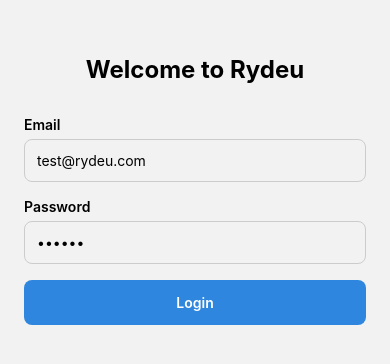
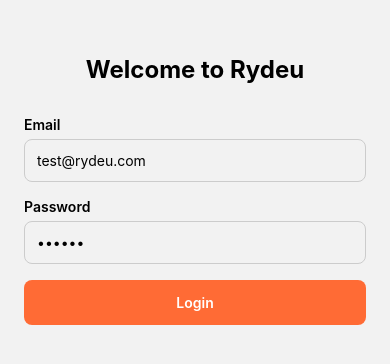
Before and after one commit to Abhishekraina7/rydeu-assignment, a React Native app: screen /Login in a window 390 px wide. Shown: the part 232-596 px from the top of the page. Built offline with nearby package versions, Linux system fonts and the light colour scheme.

Commit message:
Changed Login Button Ui

```diff
--- a/src/screens/LoginScreen.tsx
+++ b/src/screens/LoginScreen.tsx
@@ -65,7 +65,7 @@
         textAlign: 'center',
     },
     button: {
-        backgroundColor: '#2E86DE',
+        backgroundColor: '#FF6B35',
         padding: 14,
         borderRadius: 8,
         alignItems: 'center',
```
